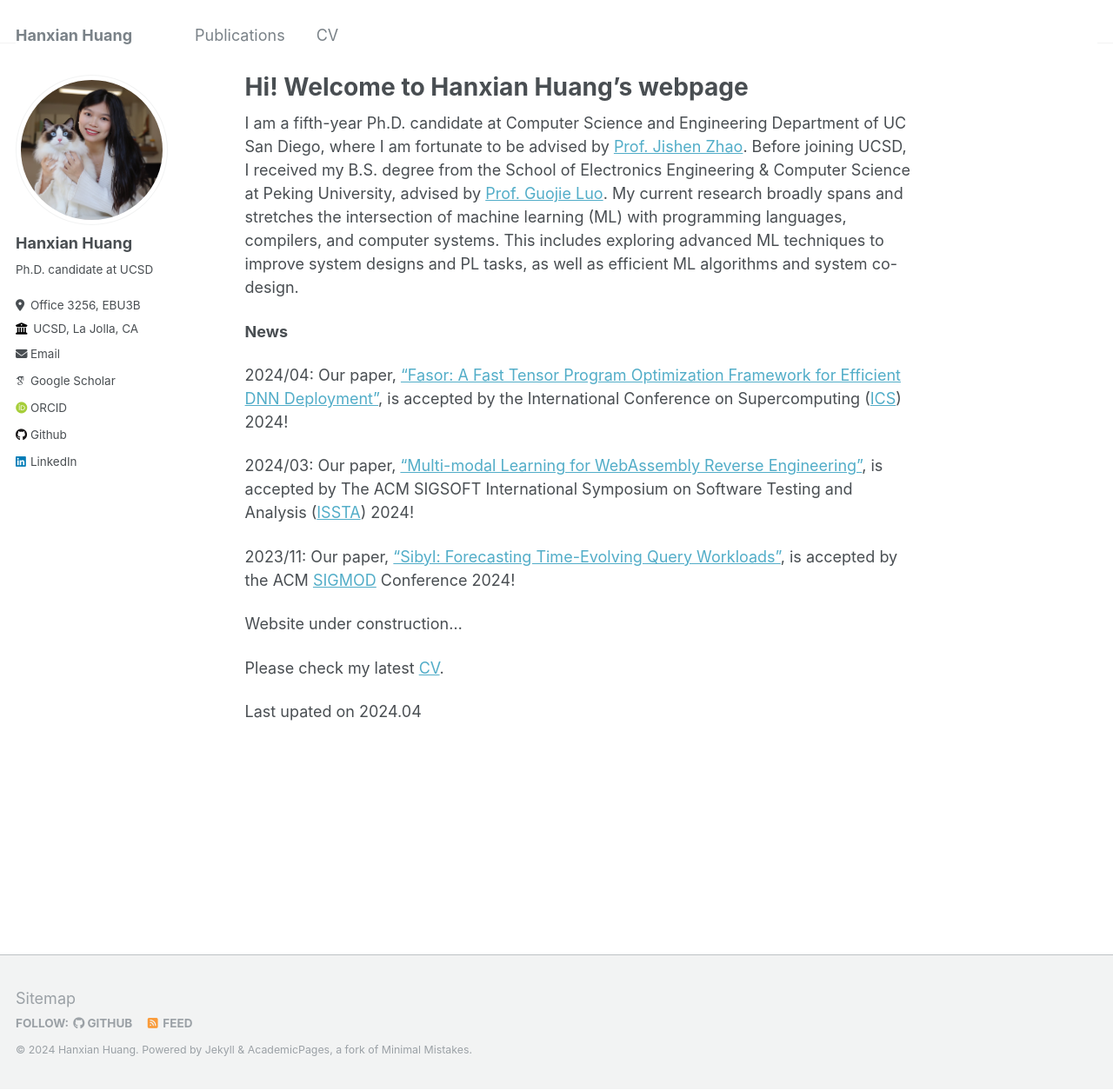
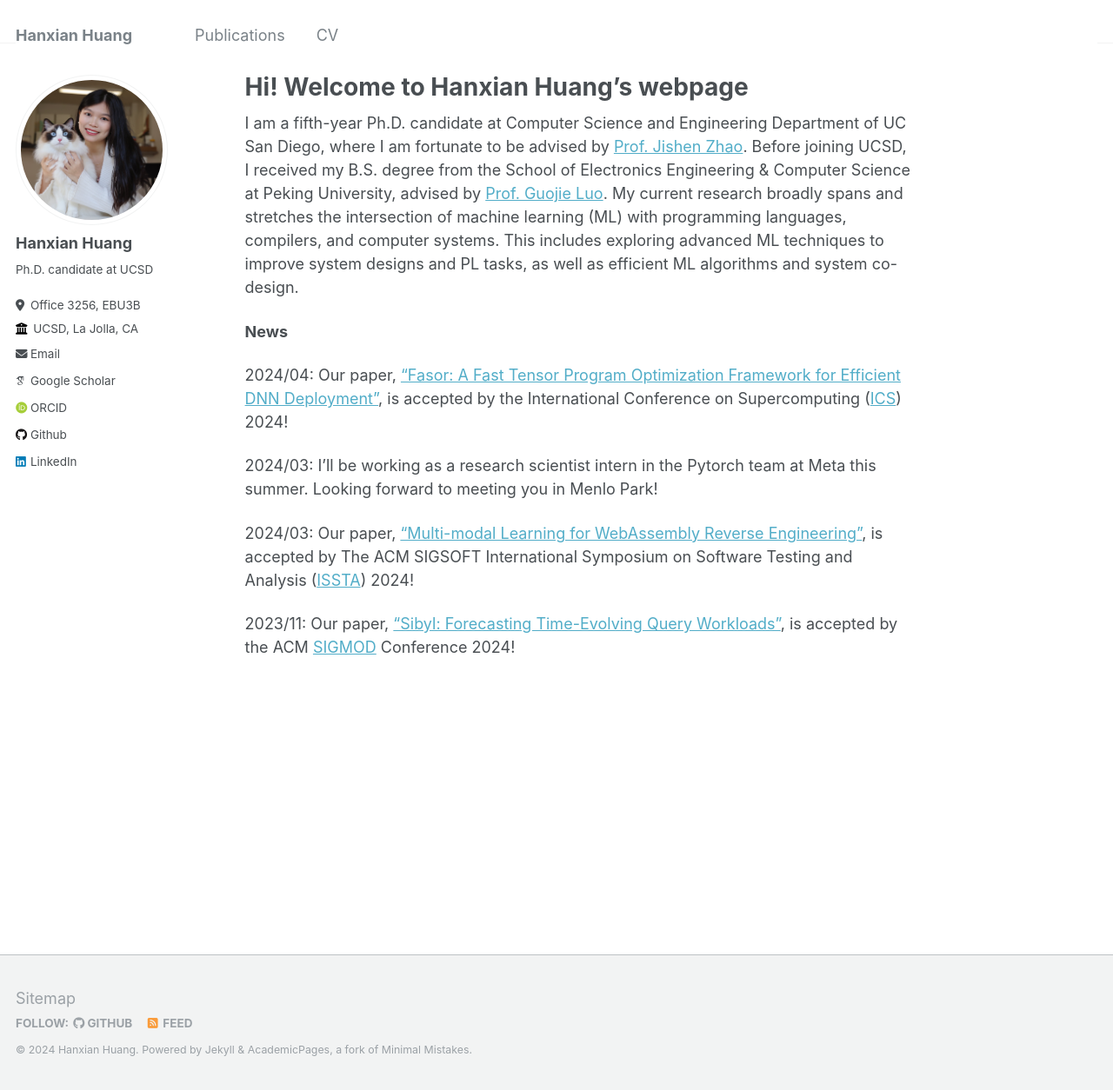
Before and after one commit to Hanxian97/Hanxian97.github.io, a Jekyll site: the page built from _pages/about.md, in a window 1280 px wide and 1254 px high. Shown: the whole window at 87% size. Built offline with Jekyll 4.4.1, drawn with Linux system fonts in a browser that asks for light colours; some web fonts are replaced.

Commit message:
Update about.md

```diff
--- a/_pages/about.md
+++ b/_pages/about.md
@@ -13,17 +13,19 @@ I am a fifth-year Ph.D. candidate at Computer Science and Engineering Department
 
 2024/04: Our paper, ["Fasor: A Fast Tensor Program Optimization Framework for Efficient DNN Deployment"](),  is accepted by the International Conference on Supercomputing ([ICS](https://ics2024.github.io)) 2024!
 
+2024/03: I'll be working as a research scientist intern in the Pytorch team at Meta this summer. Looking forward to meeting you in Menlo Park!
+
 2024/03: Our paper, ["Multi-modal Learning for WebAssembly Reverse Engineering"](https://arxiv.org/pdf/2404.03171.pdf),  is accepted by The ACM SIGSOFT International Symposium on Software Testing and Analysis ([ISSTA](https://2024.issta.org/track/issta-2024-papers#Call-for-Papers)) 2024!
 
 2023/11: Our paper, ["Sibyl: Forecasting Time-Evolving Query Workloads"](https://dl.acm.org/doi/pdf/10.1145/3639308),  is accepted by the ACM [SIGMOD](https://2024.sigmod.org) Conference 2024!
 
-Website under construction...
+<!---Website under construction...
 
-Please check my latest [CV](http://Hanxian97.github.io/Hanxian_CV_updated_042024.pdf).
+%Please check my latest [CV](http://Hanxian97.github.io/Hanxian_CV_updated_042024.pdf).
 
-Last upated on 2024.04
+%Last upated on 2024.04
 
-<!---This is the front page of a website that is powered by the [academicpages template](https://github.com/academicpages/academicpages.github.io) and hosted on GitHub pages. [GitHub pages](https://pages.github.com) is a free service in which websites are built and hosted from code and data stored in a GitHub repository, automatically updating when a new commit is made to the respository. This template was forked from the [Minimal Mistakes Jekyll Theme](https://mmistakes.github.io/minimal-mistakes/) created by Michael Rose, and then extended to support the kinds of content that academics have: publications, talks, teaching, a portfolio, blog posts, and a dynamically-generated CV. You can fork [this repository](https://github.com/academicpages/academicpages.github.io) right now, modify the configuration and markdown files, add your own PDFs and other content, and have your own site for free, with no ads! An older version of this template powers my own personal website at [stuartgeiger.com](http://stuartgeiger.com), which uses [this Github repository](https://github.com/staeiou/staeiou.github.io).
+This is the front page of a website that is powered by the [academicpages template](https://github.com/academicpages/academicpages.github.io) and hosted on GitHub pages. [GitHub pages](https://pages.github.com) is a free service in which websites are built and hosted from code and data stored in a GitHub repository, automatically updating when a new commit is made to the respository. This template was forked from the [Minimal Mistakes Jekyll Theme](https://mmistakes.github.io/minimal-mistakes/) created by Michael Rose, and then extended to support the kinds of content that academics have: publications, talks, teaching, a portfolio, blog posts, and a dynamically-generated CV. You can fork [this repository](https://github.com/academicpages/academicpages.github.io) right now, modify the configuration and markdown files, add your own PDFs and other content, and have your own site for free, with no ads! An older version of this template powers my own personal website at [stuartgeiger.com](http://stuartgeiger.com), which uses [this Github repository](https://github.com/staeiou/staeiou.github.io).
 
 A data-driven personal website
 ======
```
